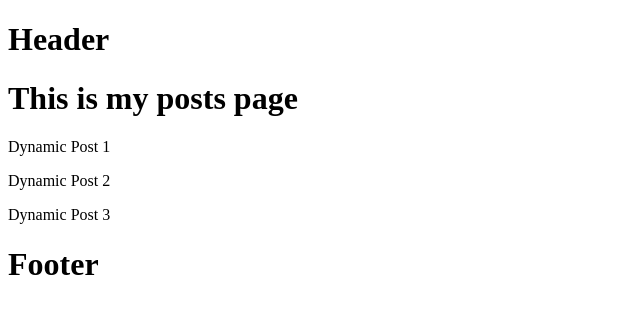
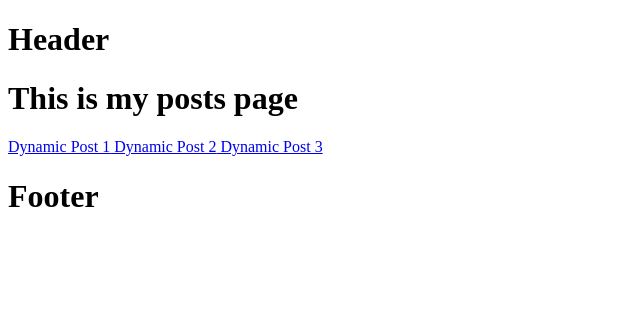
Before and after one commit to ArturMota19/nextjs-maestry, a Next.js app in the folder mastery-nextjs/: page /posts in a window 1280 px wide. Shown: the top 314 px of the page, without its empty margins (0-640 px from the left). Built offline with nearby package versions, Linux system fonts and the light colour scheme.

Commit message:
14: Client side navigation w/ UI

```diff
--- a/mastery-nextjs/src/app/posts/page.tsx
+++ b/mastery-nextjs/src/app/posts/page.tsx
@@ -1,4 +1,5 @@
 import {Metadata} from 'next';
+import Link from 'next/link';
 
 export const metadata: Metadata = {
   title: "Posts"
@@ -8,9 +9,9 @@ export default function Posts() {
   return (
     <main>
       <h1>This is my posts page</h1>
-      <p> Dynamic Post 1</p>
-      <p> Dynamic Post 2</p>
-      <p> Dynamic Post 3</p>
+      <Link href="/posts/1"> Dynamic Post 1</Link>
+      <Link href="/posts/2"> Dynamic Post 2</Link>
+      <Link href="/posts/3" replace> Dynamic Post 3</Link>
     </main>
   );
 }
```
